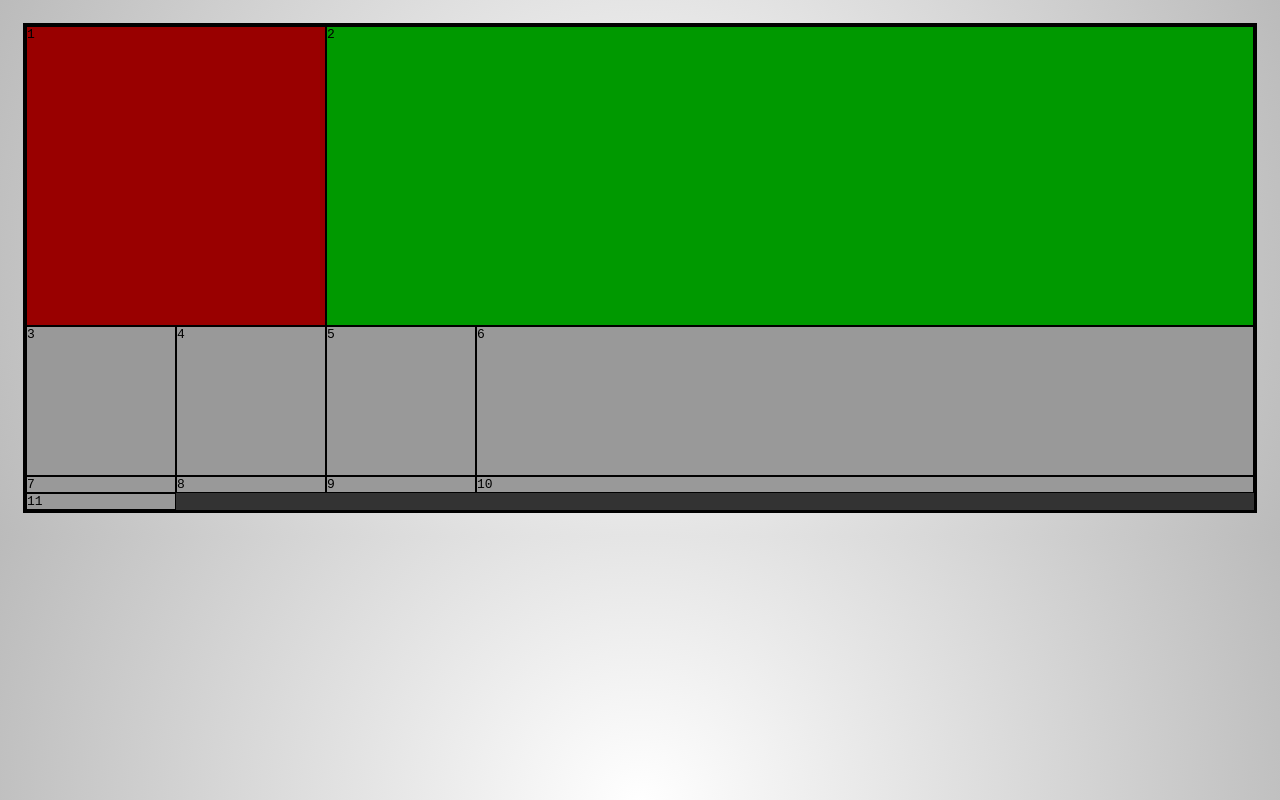
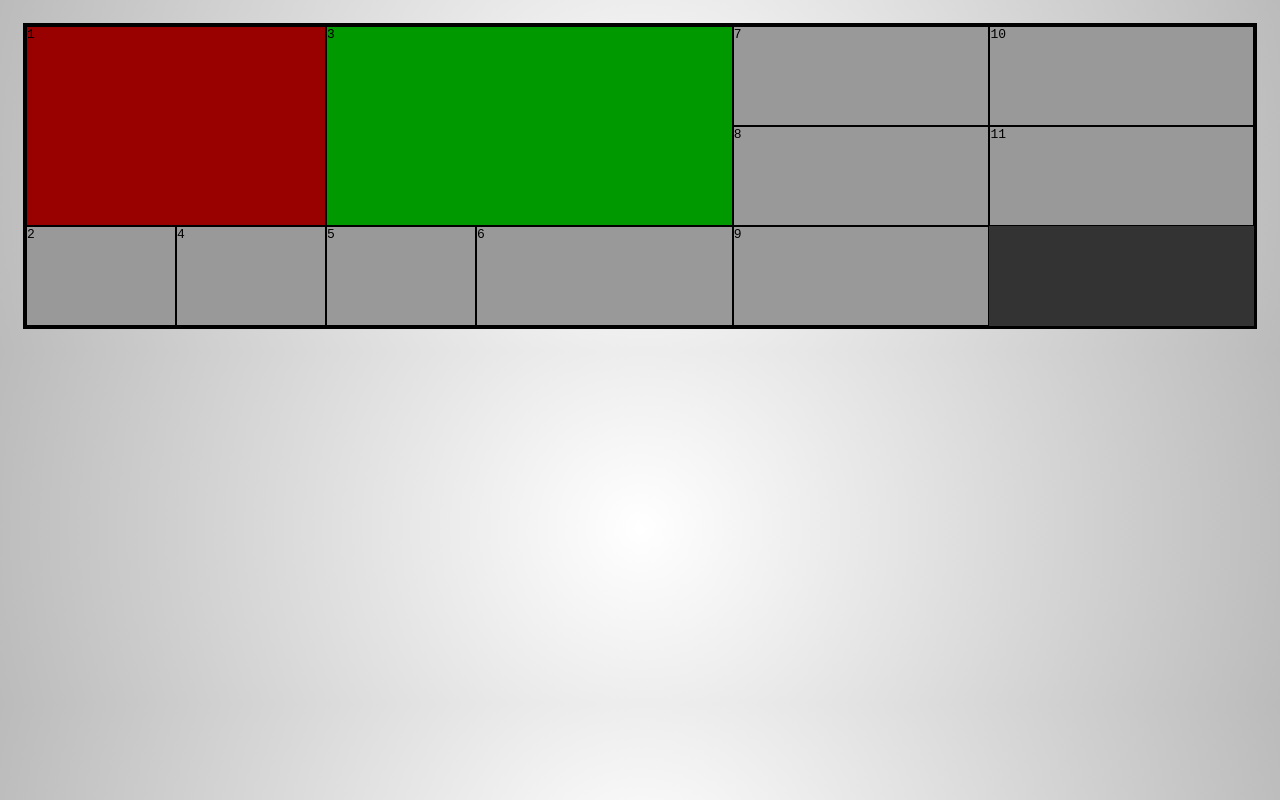
Before and after one commit to Anju0307/Css-Intermedio, a plain HTML site: page index.html in a window 1280 px wide. Drawn offline with Linux system fonts and the light colour scheme.

Commit message:
Grid auto

```diff
--- a/style.css
+++ b/style.css
@@ -11,10 +11,13 @@ body{
 
 .grid_container{
     display: grid;
-    grid-template-rows: repeat(3,150px);
-    grid-template-columns: repeat(3,150px) 1fr ;
+    grid-template-rows: repeat(3,100px);
+    grid-template-columns: repeat(3,150px) ;
+    grid-auto-rows: 100px; /* Tamaño para las celdas implicitas */
     border: 3px solid #000;
     background: #333;
+    grid-auto-flow: column; /* Hacia donde se dirigen las celdas implicitas */
+    /* grid-auto-flow: dense; Sirve para mandar las celdas no rellenadas al final */
 }
 
 .grid_item{
@@ -28,7 +31,7 @@ body{
     background: #900;
 }
 
-.grid_item:nth-child(2){
+.grid_item:nth-child(3){
     background: #090;
     grid-column: 3/5;
     grid-row: 1/3;
```
